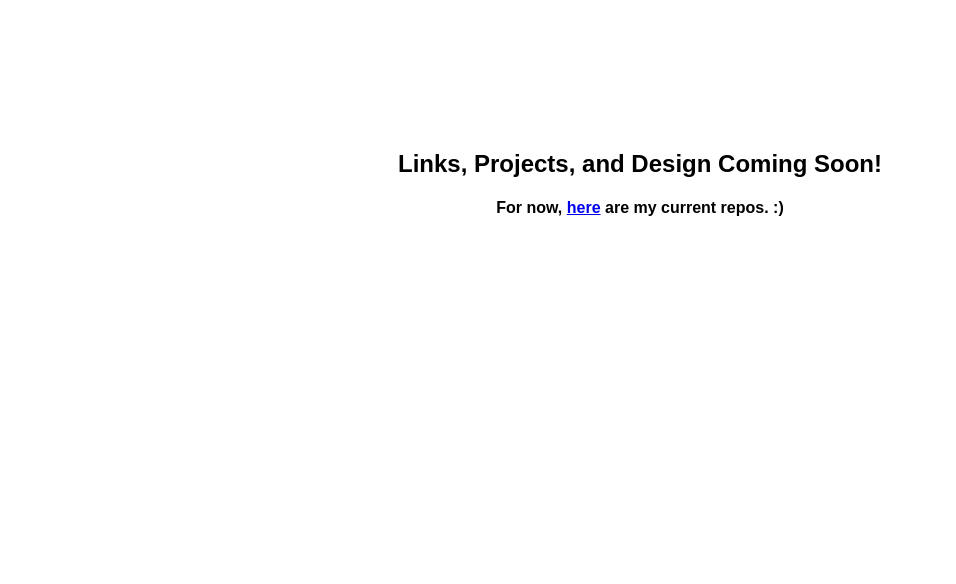
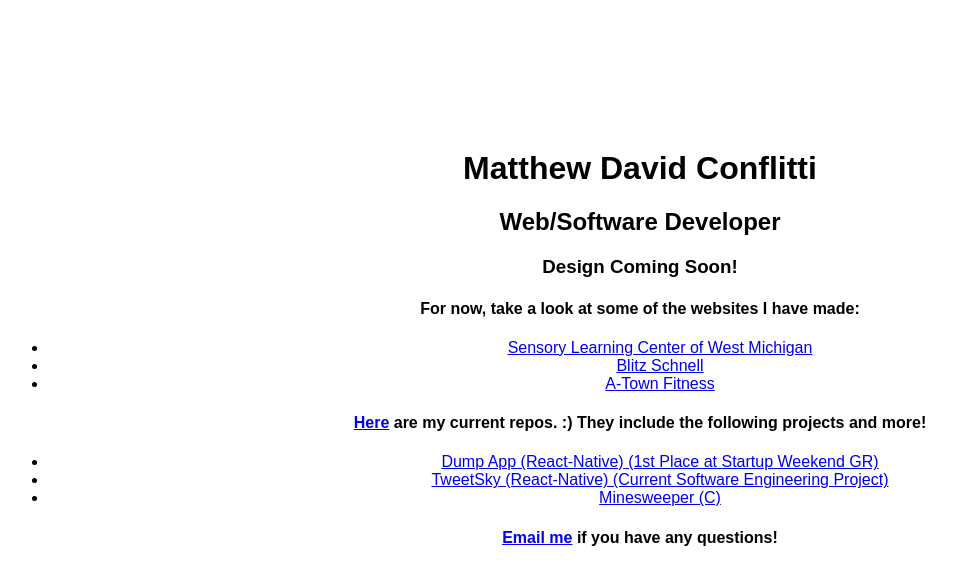
Before and after one commit to MattConflitti/MattConflitti.github.io, a plain HTML site: page index.html in a window 1280 px wide. Shown: the whole page, without its empty margins (0-956 px from the left). Drawn offline with Linux system fonts and the light colour scheme.

Commit message:
Updated list of projects

```diff
--- a/index.html
+++ b/index.html
@@ -9,7 +9,21 @@
 		</style>
 	</head>
 	<body>
-		<h2>Links, Projects, and Design Coming Soon!</h2>
-		<h4>For now, <a href="http://www.github.com/MattConflitti">here</a> are my current repos. :)</h4>
+		<h1>Matthew David Conflitti</h1>
+		<h2>Web/Software Developer</h2>
+		<h3>Design Coming Soon!</h3>
+		<h4>For now, take a look at some of the websites I have made:</h4>
+		<ul>
+			<li><a href="http://www.wmsensorylearningcenter.com">Sensory Learning Center of West Michigan</a></li>
+			<li><a href="http://www.blitzschnellmotorsportssponsorships.com">Blitz Schnell</a></li>
+			<li><a href="http://www.2wordt.com/atownfitness/">A-Town Fitness</a></li>
+		</ul>
+		<h4><a href="http://www.github.com/MattConflitti">Here</a> are my current repos. :) They include the following projects and more!</h4>
+		<ul>
+			<li><a href="https://github.com/MattConflitti/Dump">Dump App (React-Native) (1st Place at Startup Weekend GR)</a></li>
+			<li><a href="https://github.com/MattConflitti/TweetSky">TweetSky (React-Native) (Current Software Engineering Project)</a></li>
+			<li><a href="https://github.com/MattConflitti/Minesweeper">Minesweeper (C)</a></li>
+		</ul>
+		<h4><a href="mailto:conflittimat@gmail.com">Email me</a> if you have any questions!</h4>
 	</body>
 </html>
```
